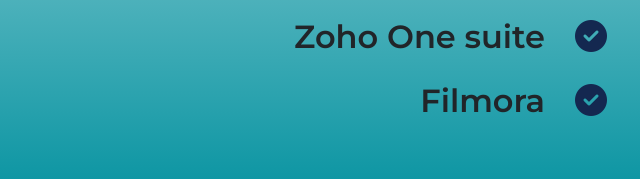
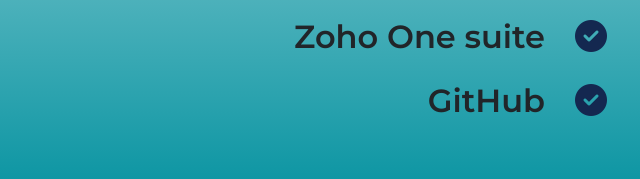
Before and after one commit to 1BHARGAV/bhargav-here, a plain HTML site: page index.html in a window 1280 px wide. Shown: the part 2250-2429 px from the top of the page, 80-720 px from the left. Drawn offline with nearby package versions, Linux system fonts and the light colour scheme.

Commit message:
Update skills

```diff
--- a/index.html
+++ b/index.html
@@ -150,7 +150,7 @@
               <p>Illustrator</p>
               <p>MS Office</p>
               <p>Zoho One suite</p>
-              <p>Filmora</p>
+              <p>GitHub</p>
             </div>
             <div class="col-sm-6 column-two">
               <p><i class="fas fa-check-circle hover-color-skills"></i></p>
```
